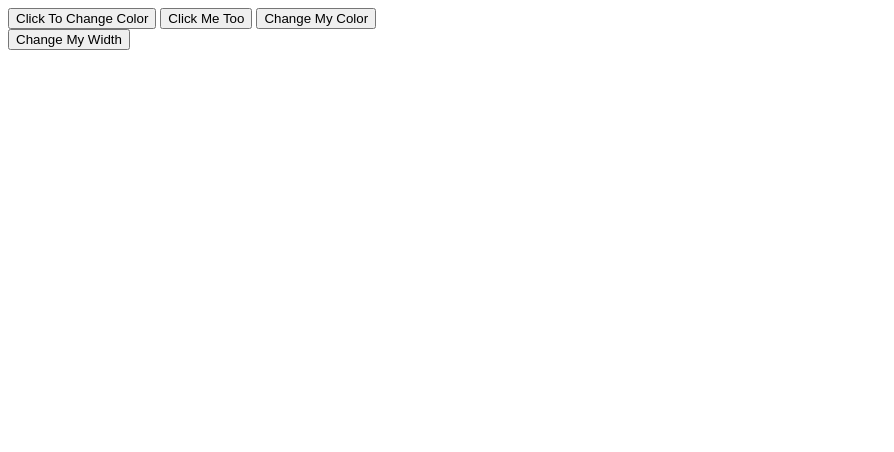
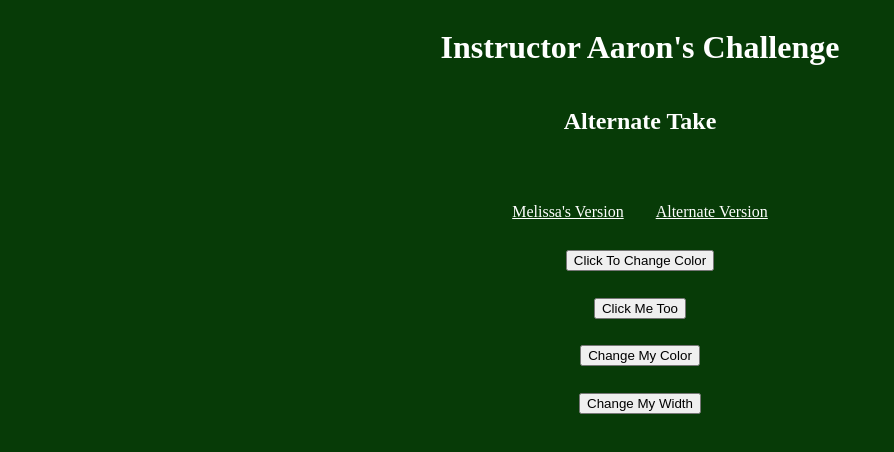
Before and after one commit to melissa-24/week4session1, a plain HTML site: page officeHours/aaronsChallenge/altindex.html in a window 1280 px wide. Shown: the whole page, without its empty margins (0-894 px from the left). Drawn offline with nearby package versions, Linux system fonts and the light colour scheme.

Commit message:
finished office hours

```diff
--- a/officeHours/aaronsChallenge/altindex.html
+++ b/officeHours/aaronsChallenge/altindex.html
@@ -6,9 +6,16 @@
     <meta name="viewport" content="width=device-width, initial-scale=1.0">
     <script src="https://ajax.googleapis.com/ajax/libs/jquery/3.3.1/jquery.min.js" defer></script>
     <script src="./js/altScripts.js" defer></script>
+    <link rel='stylesheet' href='./css/styles.css'>
     <title>Document</title>
 </head>
 <body>
+    <h1>Instructor Aaron's Challenge</h1>
+    <h2>Alternate Take</h2>
+    <nav>
+        <a href='index.html'>Melissa's Version</a>
+        <a href='altindex.html'>Alternate Version</a>
+    </nav>
     <div id="colors">
         <button class="colorChanger">Click To Change Color</button>
         <button class="colorChanger">Click Me Too</button>
--- a/officeHours/aaronsChallenge/css/styles.css
+++ b/officeHours/aaronsChallenge/css/styles.css
@@ -0,0 +1,32 @@
+body {
+    background-color: #073b07;
+    display: flex;
+    flex-direction: column;
+    justify-content: center;
+    align-items: center;
+    min-height: 400px;
+    color: white;
+}
+#random {
+    background-color: #8f2828;
+    padding: 2em;
+    font-size: 2em;
+}
+nav {
+    display: flex;
+    justify-content: center;
+    margin-top: 2em;
+}
+a {
+    padding: 1em;
+    color: white;
+}
+div {
+    display: flex;
+    flex-direction: column;
+    justify-content: center;
+    align-items: center;
+}
+button {
+    margin: 1em;
+}
--- a/officeHours/aaronsChallenge/js/altScripts.js
+++ b/officeHours/aaronsChallenge/js/altScripts.js
@@ -12,6 +12,11 @@ $(document).ready(function(){
         $(this).css("background-color", `rgb(${color})`)
     })
     $('.widthChanger').click(function(){
-        $(this).css("width", `${getRandomInt(100)}%`)
+        var width = getRandomInt(100)
+        console.log(width)
+        $(this).css("width", `${width}%`)
     })
 })
+// Math.ceil rounds the returned decimal number up
+// Math.floor rounds down the returned decimal
+// Math.random always returns a decimal from 0-.9 for example
--- /dev/null
+++ b/officeHours/wireFrameExample/styles.css
@@ -0,0 +1,14 @@
+* {
+    min-height: 2em;
+    min-width: 2em;
+    background-color: black;
+}
+#wrapper {
+    border: 1px dotted red;
+}
+header, footer, #main {
+    border: 1px dotted orange;
+}
+#headerTop, nav, .mainContent, footer p {
+    border: 1px dotted yellow;
+}
```
Also changed, not shown: officeHours/aaronsChallenge/index.html (+21 -0 lines), officeHours/aaronsChallenge/js/scripts.js (+46 -0 lines), officeHours/wireFrameExample/index.html (+1 -0 lines).
